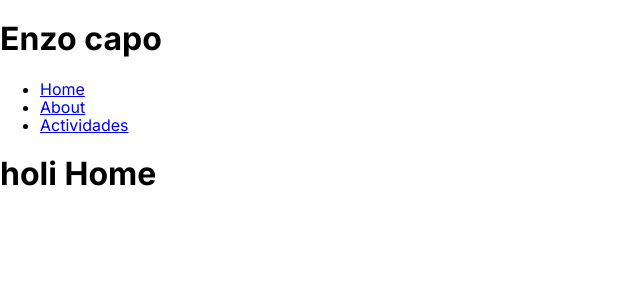
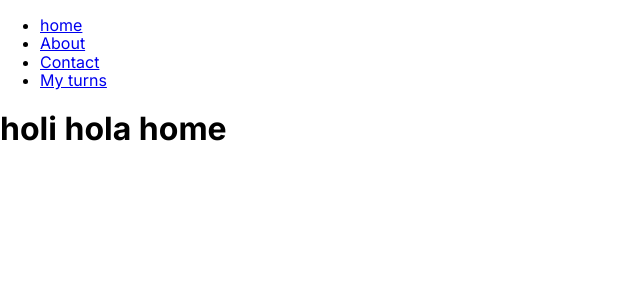
Before and after one commit to ddrosado/MightyMonkeyPF, a Next.js app in the folder client/: page / in a window 1280 px wide. Shown: the top 300 px of the page, without its empty margins (0-640 px from the left). Built offline with nearby package versions, Linux system fonts and the light colour scheme.

Commit message:
create navBar

```diff
--- a/client/app/layout.jsx
+++ b/client/app/layout.jsx
@@ -1,6 +1,7 @@
 import "./globals.css";
 import { Inter } from "next/font/google";
 import Link from "next/link";
+import { Navbar } from "../components/navBar/Navbar";
 
 const inter = Inter({ subsets: ["latin"] });
 
@@ -13,18 +14,7 @@ export default function RootLayout({ children }) {
   return (
     <html lang="en">
       <body className={inter.className}>
-        <h1>Enzo capo</h1>
-        <ul>
-          <li>
-            <Link href="/">Home</Link>
-          </li>
-          <li>
-            <Link href="/about">About</Link>
-          </li>
-          <li>
-            <Link href="/actividades">Actividades</Link>
-          </li>
-        </ul>
+        <Navbar/>
         {children}
       </body>
     </html>
--- a/client/app/page.jsx
+++ b/client/app/page.jsx
@@ -2,7 +2,7 @@
 export default function Home() {
   return (
     <div>
-      <h1>holi Home</h1>
+      <h1>holi hola home</h1>
     </div>
   )
 }
--- /dev/null
+++ b/client/components/navBar/Navbar.jsx
@@ -0,0 +1,24 @@
+import React from 'react'
+import Link from "next/link"
+
+
+export const Navbar = () => {
+
+  const obj = [
+  {label : "home", route: "/"},
+  {label : "About", route: "/aboutUs"},
+  {label : "Contact", route: "/contact"},
+  {label : "My turns", route: "/turns"},
+   ]
+  return (
+    <div>
+        <ul>
+            {obj.map(({label, route})=>{
+              return (<li key={route}>
+                <Link href={route}>{label}</Link>
+              </li>)
+            })}
+        </ul>
+    </div>
+  )
+}
--- a/client/pages/api/random.js
+++ b/client/pages/api/random.js
@@ -1,5 +1,6 @@
+import React from "react";
+
 export default function handler(req, res) {
     const randomNumber = Math.floor(Math.random() * 100); // Generate a random number between 0 and 100
-
-    res.status(200).json({ number: randomNumber });
+    res.status(200).json({ number: randomNumber});
   }
```
Also changed, not shown: client/app/aboutUs/page.jsx (added, +9 -0 lines), client/app/aboutUsDevs/page.jsx (added, +7 -0 lines), client/app/contact/page.jsx (added, +9 -0 lines), client/app/turns/page.jsx (added, +9 -0 lines), client/components/navBar/Navbar.module.css (added), client/pages/aboutUsDevs/page.jsx (deleted), client/pages/contact/page.jsx (deleted).
